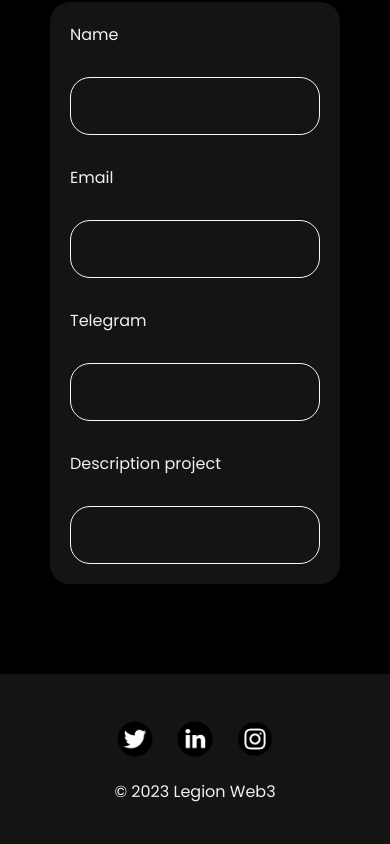
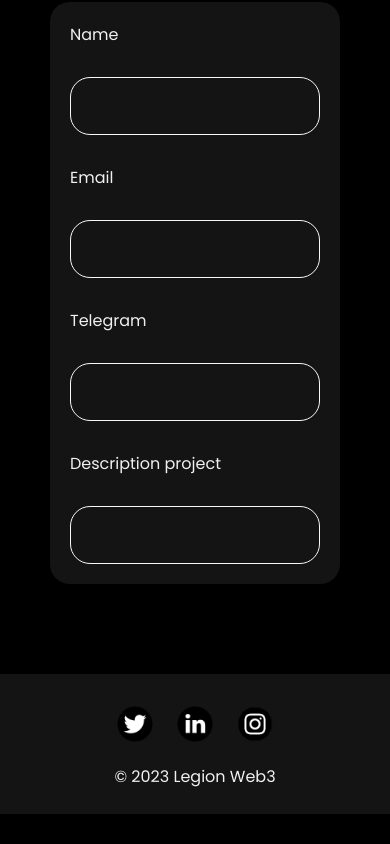
Before and after one commit to GustavoGJesus/legion-web3-front-end, a React (Create React App) app: page / in a window 390 px wide. Shown: the part 2586-3430 px from the top of the page. After the commit the page ends 3400 px from the top, so only its background shows below. Built offline with nearby package versions, Linux system fonts and the light colour scheme.

Commit message:
feat: adjust responsive footer

```diff
--- a/src/components/footer/styles.ts
+++ b/src/components/footer/styles.ts
@@ -6,6 +6,10 @@ export const FooterWrapper = styled.div`
   padding: 40px;
   align-items: center;
   justify-content: center;
+
+  @media (max-width: 600px) {
+    padding: 25px;
+  }
 `;
 
 export const FooterContent = styled.div`
```
